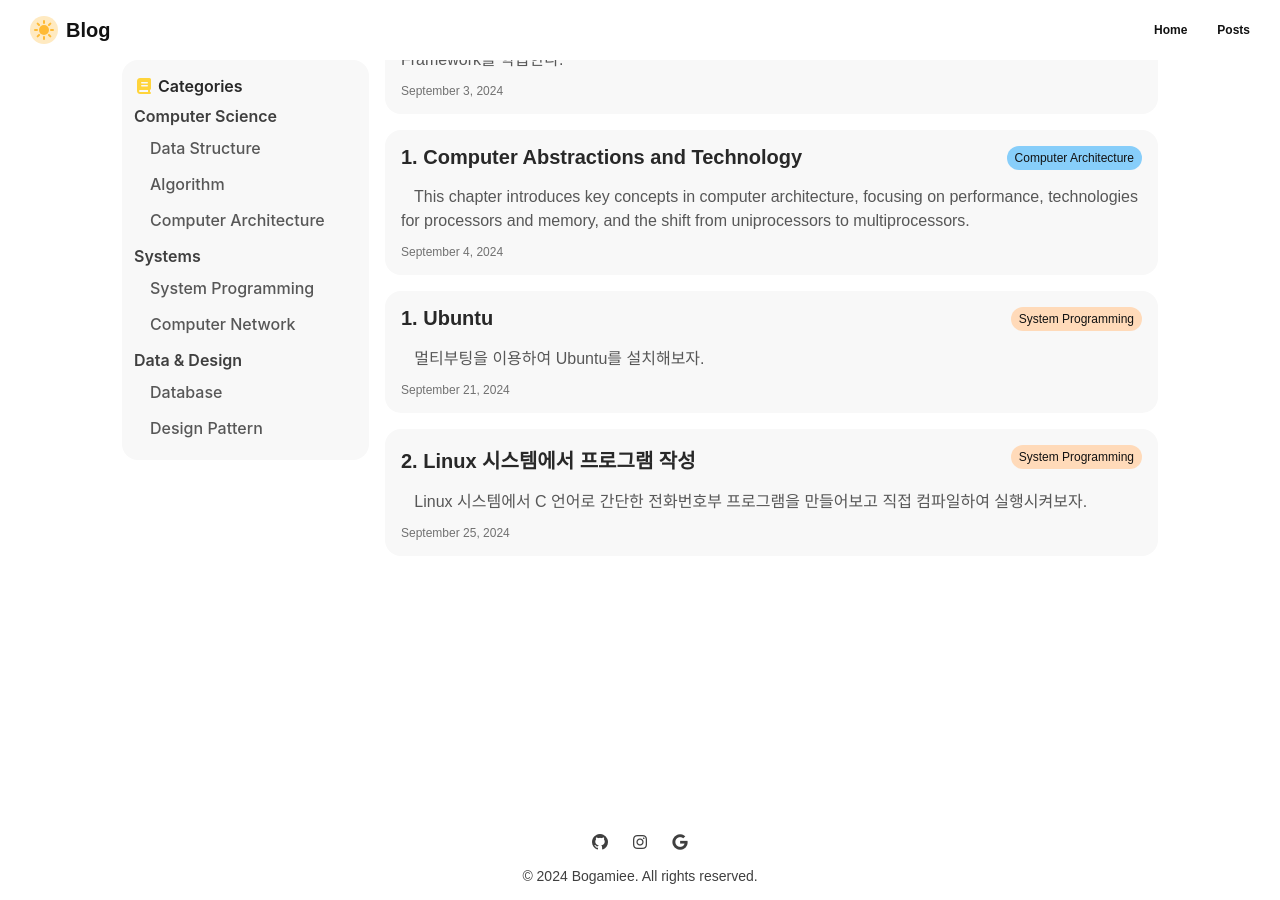
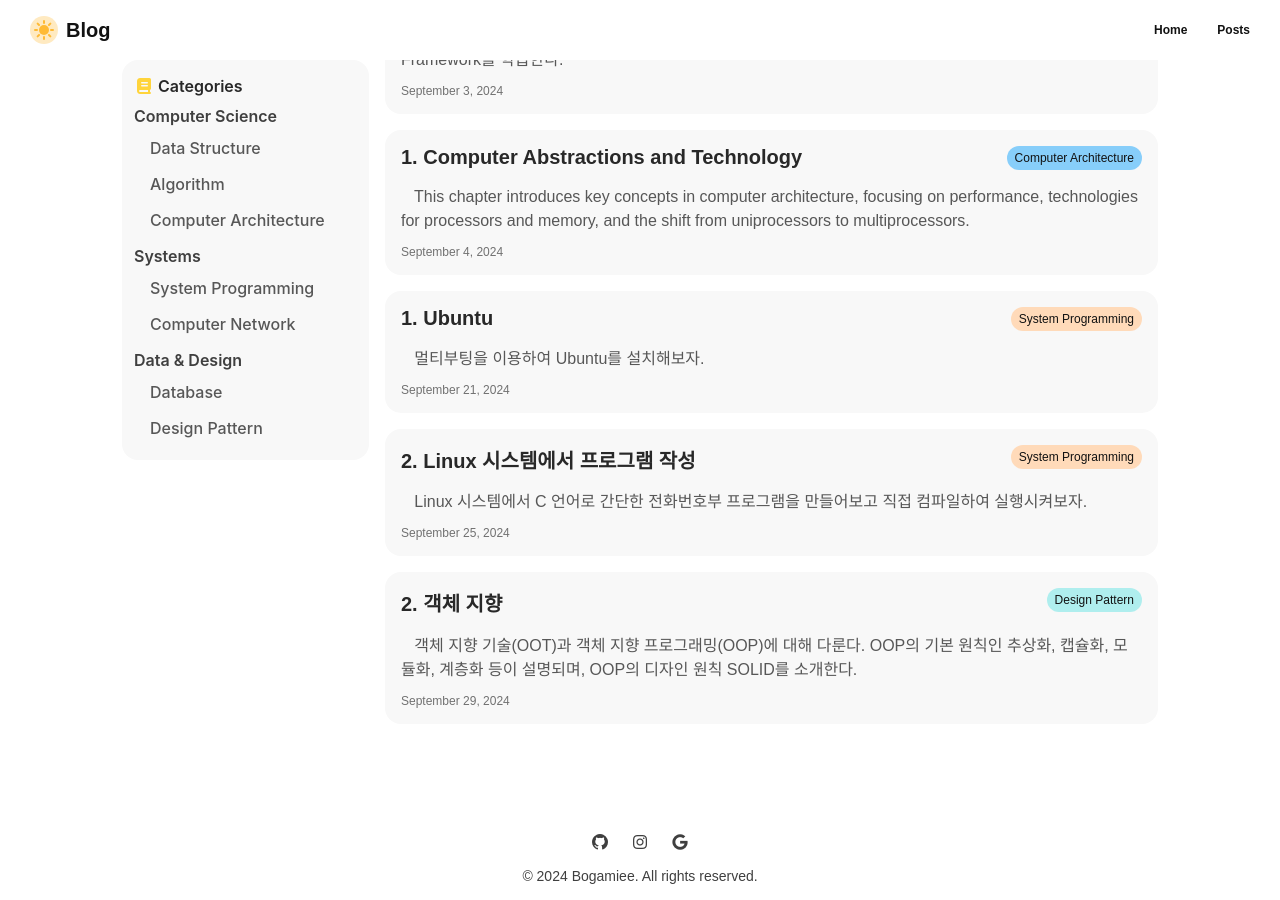
Before and after one commit to bogamie/bogamie.github.io, a Jekyll site: the page built from _pages/posts.html, in a window 1280 px wide and 900 px high, scrolled down 98 px. Built offline with Jekyll 4.4.1, drawn with Linux system fonts in a browser that asks for light colours; cached includes are drawn as plain includes; nearby versions of some CDN libraries; some web fonts are replaced.

Commit message:
Update 2024-09-29-design-pattern-2.md

```diff
--- a/_posts/Design Pattern/2024-09-29-design-pattern-2.md
+++ b/_posts/Design Pattern/2024-09-29-design-pattern-2.md
@@ -1,33 +1,33 @@
 ---
-title:  "2."
-excerpt: "&nbsp;&nbsp; "
-date:   2024-09-03 12:14:34 +0900
+title:  "2. 객체 지향"
+excerpt: "&nbsp;&nbsp; 객체 지향 기술(OOT)과 객체 지향 프로그래밍(OOP)에 대해 다룬다. OOP의 기본 원칙인 추상화, 캡슐화, 모듈화, 계층화 등이 설명되며, OOP의 디자인 원칙 SOLID를 소개한다."
+date:   2024-09-29 17:23:34 +0900
 categories: Design Pattern
-permalink: posts/2-test
-published: false
+permalink: posts/2-object-oriented
+published: true
 # Data Structure / Algorithm / Computer Architecture / System Programming / Computer Network / Database / Design Pattern / Web Programming / JavaScript / Java
 ---
-# 2.1 객체 지향
-
-## a. 객체 지향 기술(Object Oriented Technology)
+# 2.1 객체 지향 기술(Object Oriented Technology)
 
 &nbsp;&nbsp; 객체 지향 기술은 객체 지향 프로그래밍(Object Oriented Programming)을 기반으로 하는 기술을 말한다. OOT의 **Adaptive to Change**는 소프트웨어가 변경되는 요구 사항이나 환경에 쉽게 적응할 수 있는 능력을 의미한다. 이는 유연한 설계, 확장 용이성, 리팩토링 등의 측면에서 중요하다.
 
-## b. 객체 지향 프로그래밍(Object Oriented Programming)
+<div class="bg"></div>
 
-### i. OOP의 기본 원칙
+# 2.2 객체 지향 프로그래밍(Object Oriented Programming)
 
-#### 가. **추상화**(Abstraction)
+## a. OOP의 기본 원칙
+
+### i. **추상화**(Abstraction)
 * 개념을 설정하고 특정 객체가 어떤 기능을 수행하는지 정의한다.
 * 예를 들어, 자동차의 가속 페달은 속도를 증가시키고 브레이크 페달은 속도를 감소시킨다.
 
-#### 나. **캡슐화**(Encapsulation)
+### ii. **캡슐화**(Encapsulation)
 * 객체의 속성과 행위를 하나로 묶고, 외부에서 접근을 제한한다.
 * 객체의 속성은 **필드**(Field)로, 행위는 **메서드**(Method)로 구현한다.
 * 객체의 내부 구현 방식은 숨기고, 외부에서 접근할 수 있는 인터페이스만 제공한다.
 * 사용자는 객체가 어떻게 작동하는지 알 필요 없이 인터페이스만 사용하면 된다.
 
-#### 다. **모듈화**(Modularity)
+### iii. **모듈화**(Modularity)
 * 프로그램을 여러 개의 모듈로 나누어 개발하는 방법이다.
 * 높은 응집도(Highly Cohesion)와 낮은 결합도(Low Coupling)를 유지한다.
 * **응집도**(Cohesion)
@@ -35,11 +35,39 @@ published: false
 * **결합도**(Coupling)
     * 객체는 최소한의 의존성만을 가지며, 다른 객체에 대한 의존성을 최소화한다.
 
-#### 라. **계층화**(Hierarchy)
+### iv. **계층화**(Hierarchy)
 * 코드 재사용을 위한 상속(Inheritance)을 통해 계층 구조를 만든다.
 * 이때 계층화와 상속은 다른 개념이다. 상속은 계층화를 위한 수단 중 하나일 뿐이다.
 
-### ii. OOP의 디자인 원칙-SOLID
+## b. OOP의 디자인 원칙-SOLID
 
-#### 가. **단일 책임 원칙**(Single Responsibility Principle)
-    * 클래스는 단 하나의 책임만
+### i. **SRP**(Single Responsibility Principle)
+* 단일 책임 원칙
+* 한 클래스는 하나의 책임만 가져야 한다.
+* 변경의 원인이 하나여야 한다.
+
+### ii. **OCP**(Open/Closed Principle)
+* 개방-폐쇄 원칙
+* 소프트웨어 요소는 확장에는 열려 있으나 변경에는 닫혀 있어야 한다.
+* 새로운 기능을 추가할 때 기존 코드를 최소한으로 변경해야 한다.
+
+### iii. **LSP**(Liskov substitution Principle)
+* 리스코프 치환 원칙
+* 프로그램의 객체는 프로그램의 정확성을 깨뜨리지 않으면서 하위 타입의 인스턴스로 바꿀 수 있어야 한다.
+* 상속은 is-a 관계여야 하며, 서브 타입은 부모 타입으로 대체 가능해야 한다.
+
+### iv. **ISP**(Interface Segregation Principle)
+* 인터페이스 분리 원칙
+* 특정 클라이언트를 위한 인터페이스 여러 개가 범용 인터페이스 하나보다 낫다.
+* 클라이언트는 사용하지 않는 메소드에 의존해서는 안된다.
+* 필요한 메소드만을 상속하도록 해야 한다.
+
+### v. **DIP**(Dependency Inversion Principle)
+* 의존관계 역전 원칙
+* 프로그래머는 추상화에 의존해지, 구체화에 의존하면 안된다.
+* 높은 레벨의 모듈은 낮은 레벨의 모듈에 의존해서는 안 되며, 모든 모듈은 추상화에 의존해야 한다.
+
+## c. GRASP 원칙
+
+* GRASP(General Responsibility Assignment Software Patterns)는 객체지향 설계를 위한 9가지 원칙이다.
+* 구체적인 구조는 없지만, 소프트웨어 설계의 철학을 제시한다.
```
